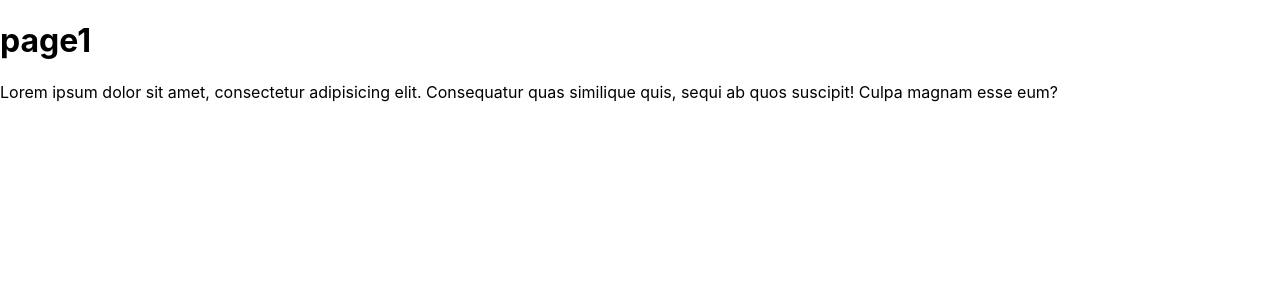
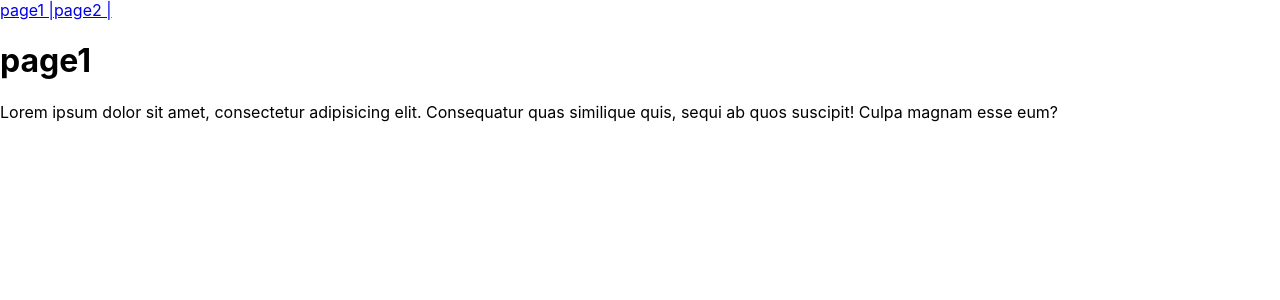
Before and after one commit to Patkalhrishikesh/mini-project, a React (Create React App) app: page / in a window 1280 px wide. Shown: the top 300 px of the page. Built offline with nearby package versions, Linux system fonts and the light colour scheme.

Commit message:
linking pages

```diff
--- a/src/App.js
+++ b/src/App.js
@@ -1,10 +1,12 @@
 import { useState } from "react";
-import { BrowserRouter as Router, Route, Routes } from "react-router-dom";
+import { BrowserRouter as Router, Link, Route, Routes } from "react-router-dom";
 
 export default function App() {
   return (
     <div>
       <Router>
+        <Link to="/">page1 |</Link>
+        <Link to="/page2">page2 |</Link>
         <Routes>
           <Route path="/" element={<Page1 />}></Route>
 
```
